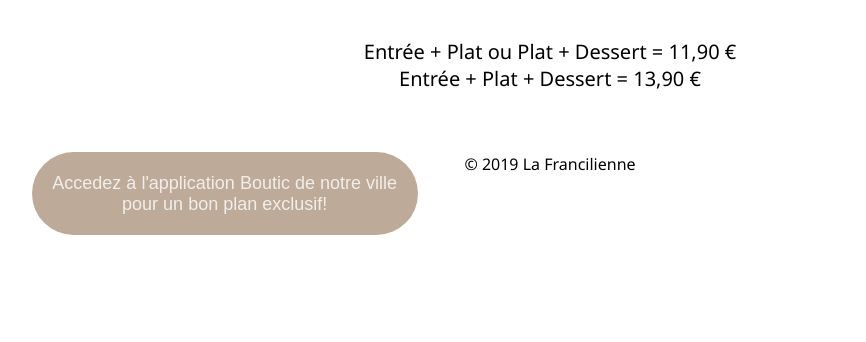
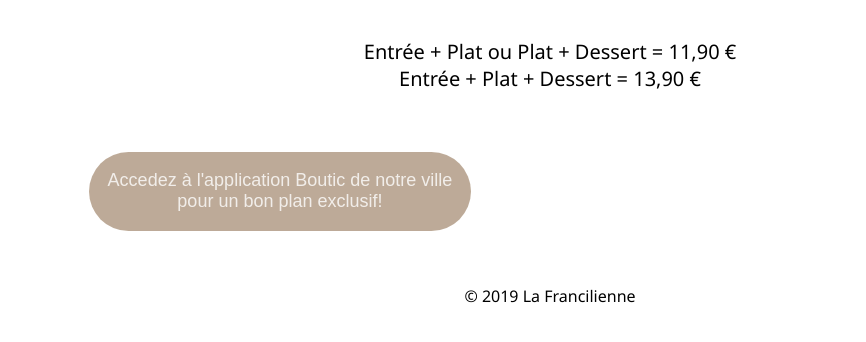
Before and after one commit to olazer/olazer.github.io, a plain HTML site: page index.html in a window 1280 px wide. Shown: the part 2760-3102 px from the top of the page, without its empty margins (90-956 px from the left). Before the commit the page ends 3053 px from the top, so only its background shows below. Drawn offline with nearby package versions, Linux system fonts and the light colour scheme.

Commit message:
Update main.css

```diff
--- a/main.css
+++ b/main.css
@@ -31,7 +31,7 @@ h2{
 }
 
 footer{
-	margin-top: 90px;
+	margin-top: 20px;
 	margin-bottom: 8px;
 }
 
@@ -317,38 +317,15 @@ h1{
 	margin: auto;
 }
 
-.bonplan{
-	margin-top: none;
-	margin-bottom: none;
-	background-color: #6E441A;
-	padding: 2%;
-	border-radius: 90px;
-	text-align: center;
-	opacity:0.6;
-}
-
-.bonplan:hover{
-	transition-duration: 0.3s;
-	opacity:1;
+.containerbonplan{
+	padding:10%;
+	margin-top: -7%;
+	margin-bottom: -7%;
+	opacity:0.45;
 }
 
 h9{
-	color: white;
 	font-size: 18px;
-	opacity: 0.8;
 }
 
-
-h9:hover{
-	opacity:1;
 }
-
-.containerbonplan{
-	padding:5%;
-	margin-top: -2%;
-	margin-bottom: -2%
-	opacity:0.45;
-}
-
-
-}
```
